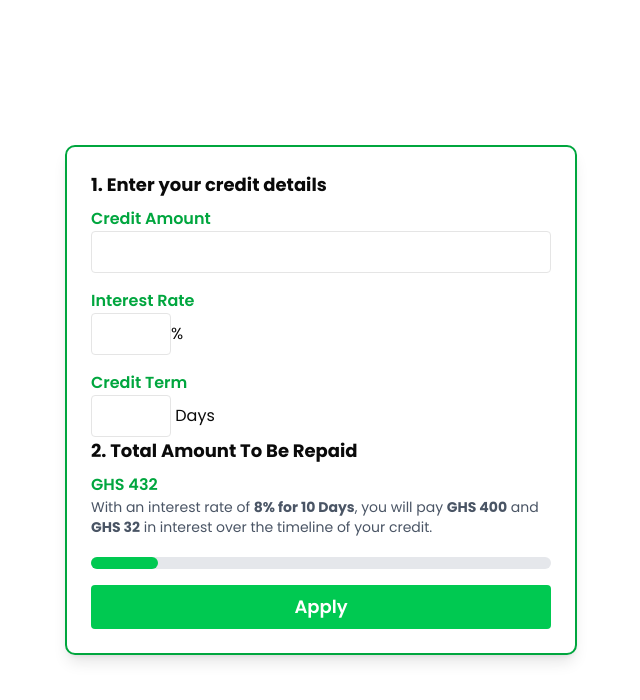
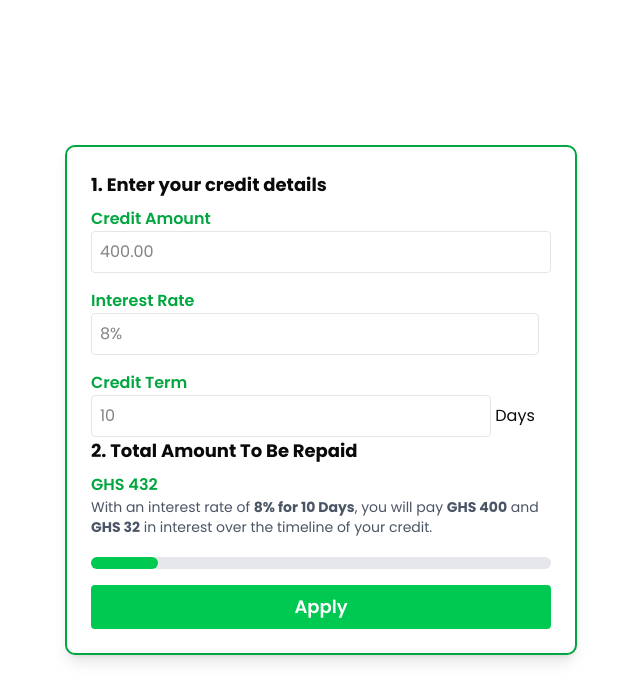
Before and after one commit to Bempong-Sylvester-Obese/AI-credit-score-program, a React (Vite) app: page /take-credit in a window 1280 px wide. Shown: the top 700 px of the page, without its empty margins (319-959 px from the left). Built offline with nearby package versions, Linux system fonts and the light colour scheme.

Commit message:
new message

```diff
--- a/src/views/takeCredit/takeCredit.tsx
+++ b/src/views/takeCredit/takeCredit.tsx
@@ -14,7 +14,8 @@ const CreditCalculator = () => {
         <input
           type="number"
           value="Credit Amount"
-          className="w-full p-2 border rounded"
+                  className="w-full p-2 border rounded"
+                  placeholder="400.00"
         />
       </div>
       <div className="flex justify-between mb-4">
@@ -25,9 +26,9 @@ const CreditCalculator = () => {
           <input
             type="number"
             value="8 %"
-            className="w-20 p-2 border rounded"
+                      className="w-112 p-2 border rounded"
+                      placeholder="8%"
           />
-          %
         </div>
       </div>
       <div>
@@ -37,7 +38,8 @@ const CreditCalculator = () => {
         <input
           type="number"
           value="10 Days"
-          className="w-20 p-2 border rounded"
+                  className="w-100 p-2 border rounded"
+                  placeholder="10"
         />{" "}
         Days
       </div>
```
